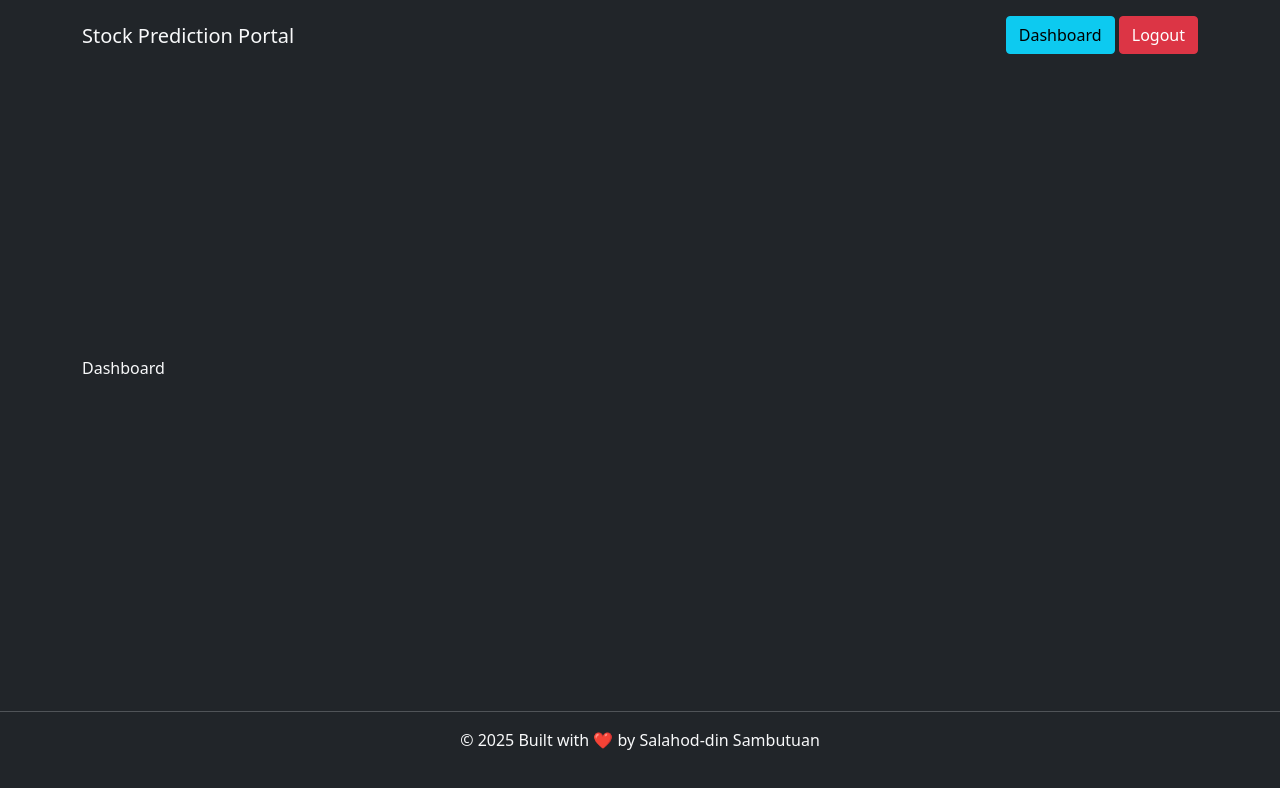
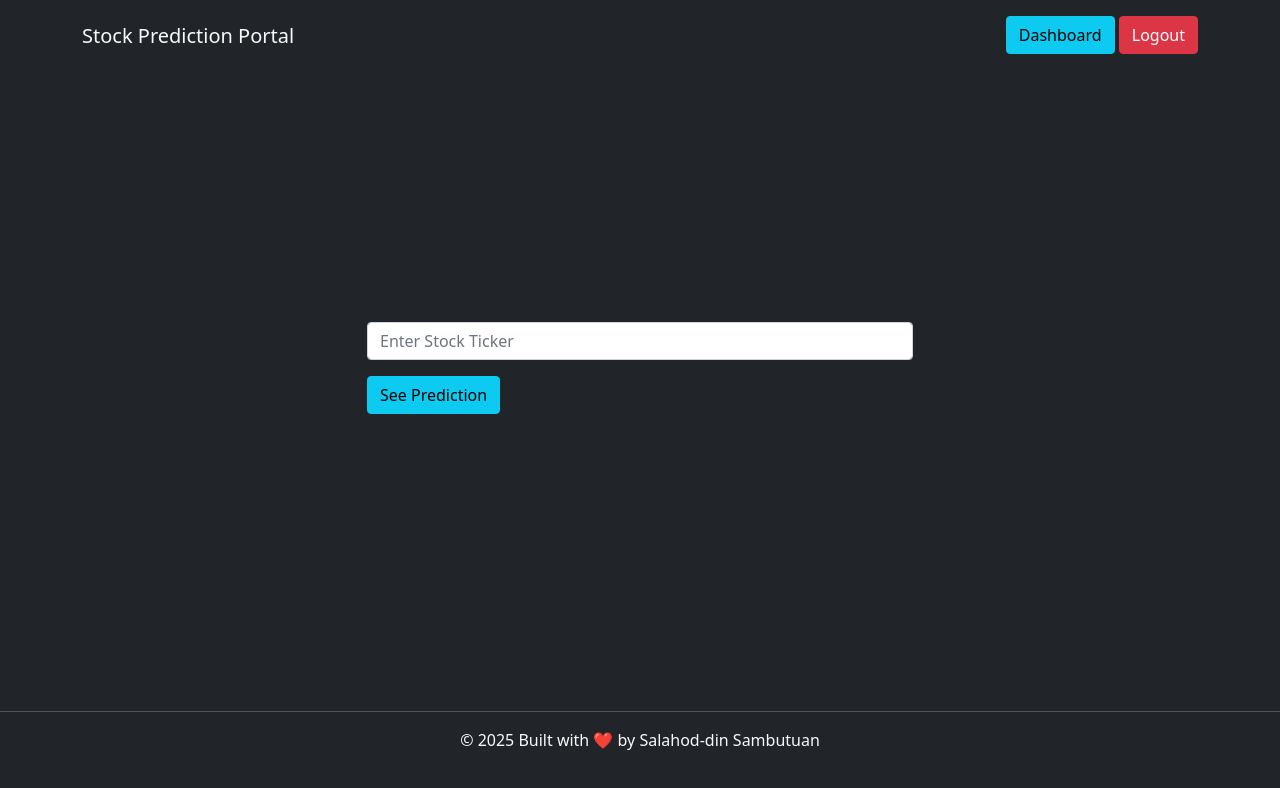
Before and after one commit to salahoddin/stock-prediction-portal, a React (Vite) app in the folder frontend-react/: page /dashboard in a window 1280 px wide. Shown: the top 788 px of the page. Built offline with nearby package versions, Linux system fonts and the light colour scheme; no server answers; sample sign-in values are in the browser's storage.

Commit message:
feat: accept-stock-ticker

```diff
--- a/frontend-react/src/components/Home.jsx
+++ b/frontend-react/src/components/Home.jsx
@@ -6,7 +6,7 @@ const Home = () => {
             <div className="container">
                 <div className="p-5 text-center bg-light-dark rounded">
                     <h1 className="text-light">Stock Prediction Portal</h1>
-                    <p className="text-light lead">Lorem ipsum dolor sit amet consectetur adipisicing elit. Minus ad explicabo ducimus repellat ab nostrum a ut? Eveniet quisquam quae corporis, nisi ipsam laboriosam praesentium repellendus laborum obcaecati alias cupiditate!</p>
+                    <p className="text-light lead">This stock prediction application utilizes machine learning techniques, specifically emplying Keras, and LTM model, integrated within the Django framework. It forecasts future stock prices by analyzing 100-day and 200-day moving averages, essential indicators widely used by stock analysts to inform trading and investment decisions.</p>
                     <Button to="/dashboard" text="Explore Now" class="btn-outline-info"> </Button>
                 </div>
             </div>
--- a/frontend-react/src/components/dashboard/Dashboard.jsx
+++ b/frontend-react/src/components/dashboard/Dashboard.jsx
@@ -1,7 +1,9 @@
-import { useEffect } from "react";
+import { useEffect, useState } from "react";
 import axiosInstance from "../../axiosInstance";
 
 function Dashboard() {
+    const [ticker, setTicker] = useState('')
+
     useEffect(() => {
         const fetchProtectedData = async () => {
             try {
@@ -16,7 +18,16 @@ function Dashboard() {
 
     return (
         <>
-            <div className="container text-light" >Dashboard</div>
+            <div className="container" >
+                <div className="row">
+                    <div className="col-md-6 mx-auto">
+                        <form >
+                            <input type="text" className="form-control" placeholder="Enter Stock Ticker" onChange={(e) => setTicker(e.target.value)} />
+                            <button type="submit" className="btn btn-info mt-3">See Prediction</button>
+                        </form>
+                    </div>
+                </div>
+            </div>
         </>
     )
 }
```
